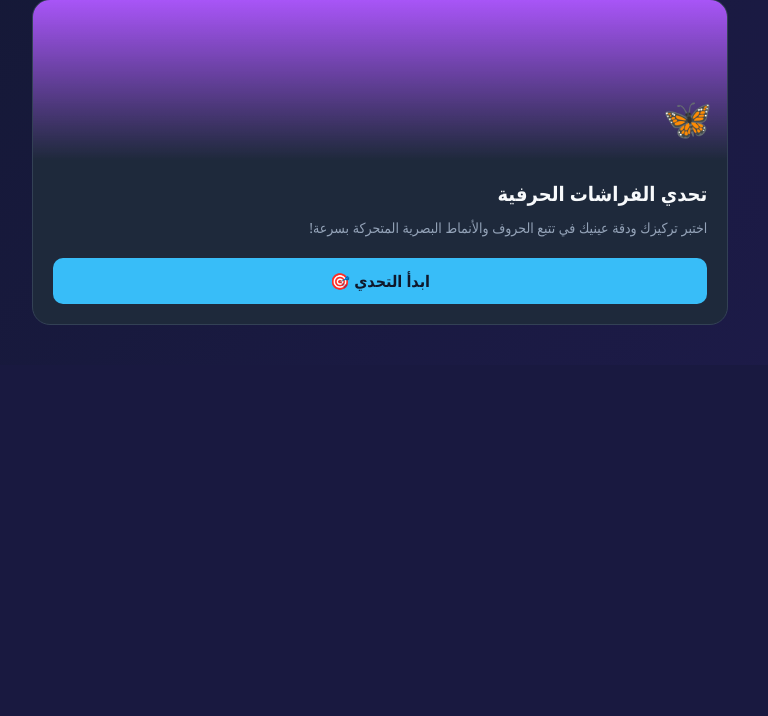
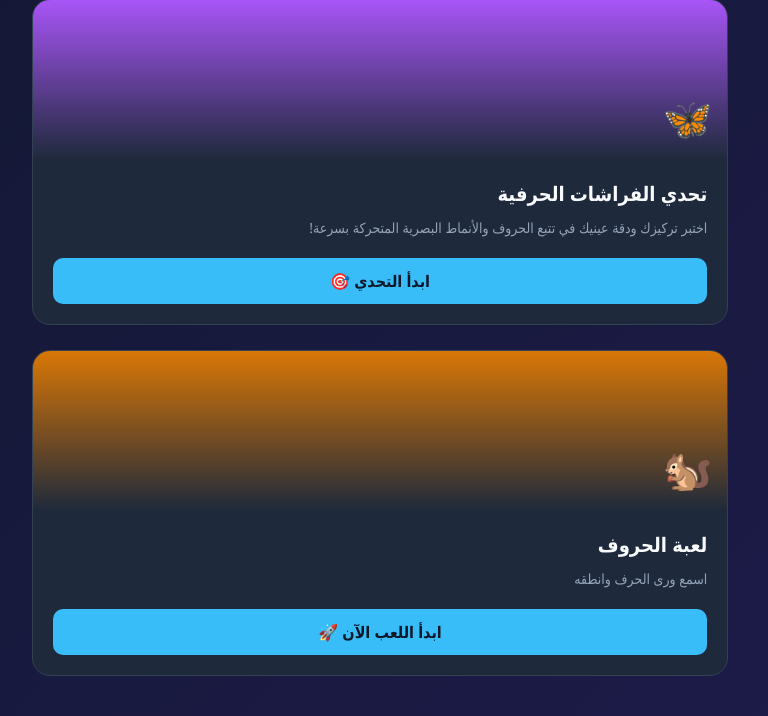
Before and after one commit to bassira-platform/bassira, a PHP site: page /child_dashboard.php in a window 1280 px wide. Shown: the part 723-1439 px from the top of the page, without its empty margins (260-1028 px from the left). Before the commit the page ends 1048 px from the top, so only its background shows below. Run offline with PHP 8.4, Linux system fonts and the light colour scheme; the visitor is signed in with stand-in values (Sample User, id 1); a stand-in replaces the project's code that opens the database connection.

Commit message:
add 3rd game to child  game zone

```diff
--- a/child_dashboard.php
+++ b/child_dashboard.php
@@ -176,6 +176,16 @@ if (isset($_GET['logout'])) {
                     <a href="game.html?stage=SLD&child_id=<?php echo $_SESSION['child_id']; ?>" class="play-btn">ابدأ التحدي 🎯</a>
                 </div>
             </div>
+<div class="game-card">
+                <div class="game-banner game-1-bg">
+                    <span style="font-size: 40px;">🐿️</span>
+                </div>
+                <div class="game-body">
+                    <h3>لعبة الحروف</h3>
+                    <p>اسمع ورى الحرف وانطقه </p>
+                    <a href="game3.html?child_id=<?php echo $_SESSION['child_id']; ?>" class="play-btn">ابدأ اللعب الآن 🚀</a>
+                </div>
+            </div>
 
         </div>
     </div>
```
